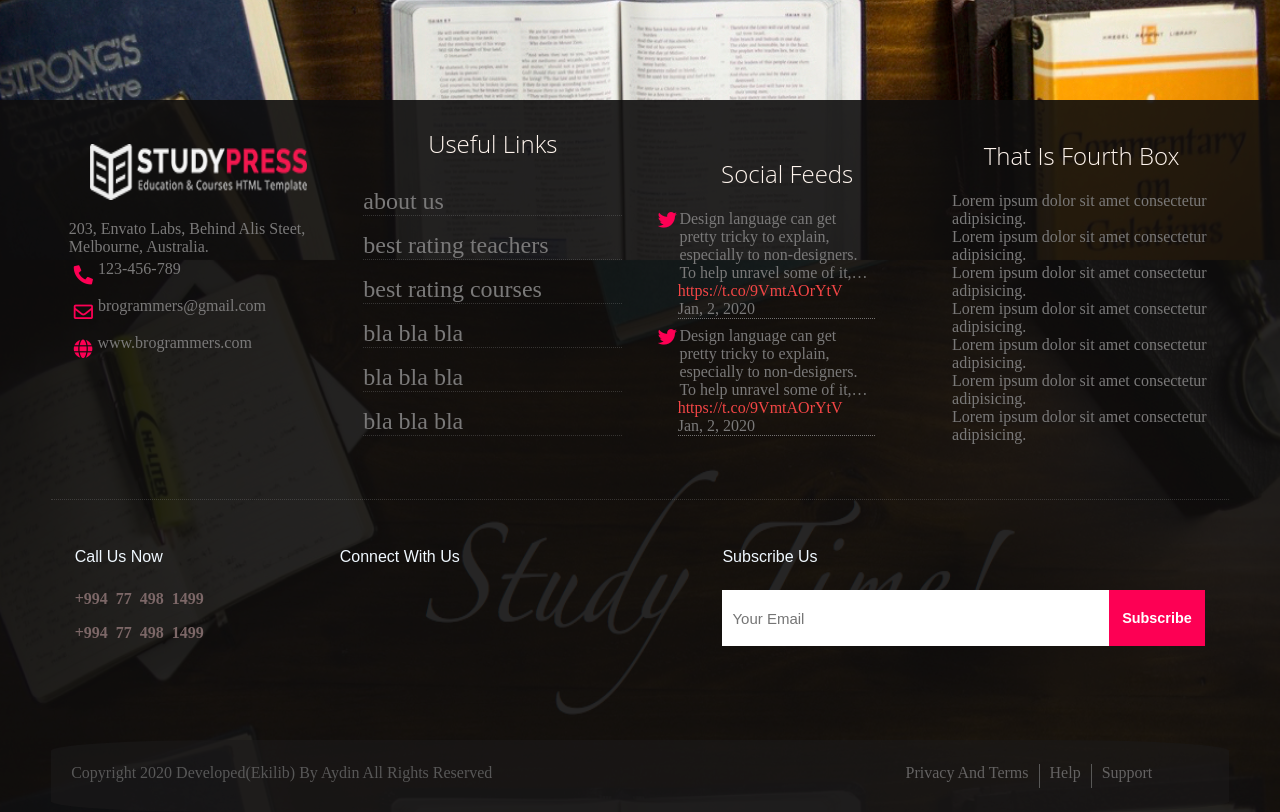
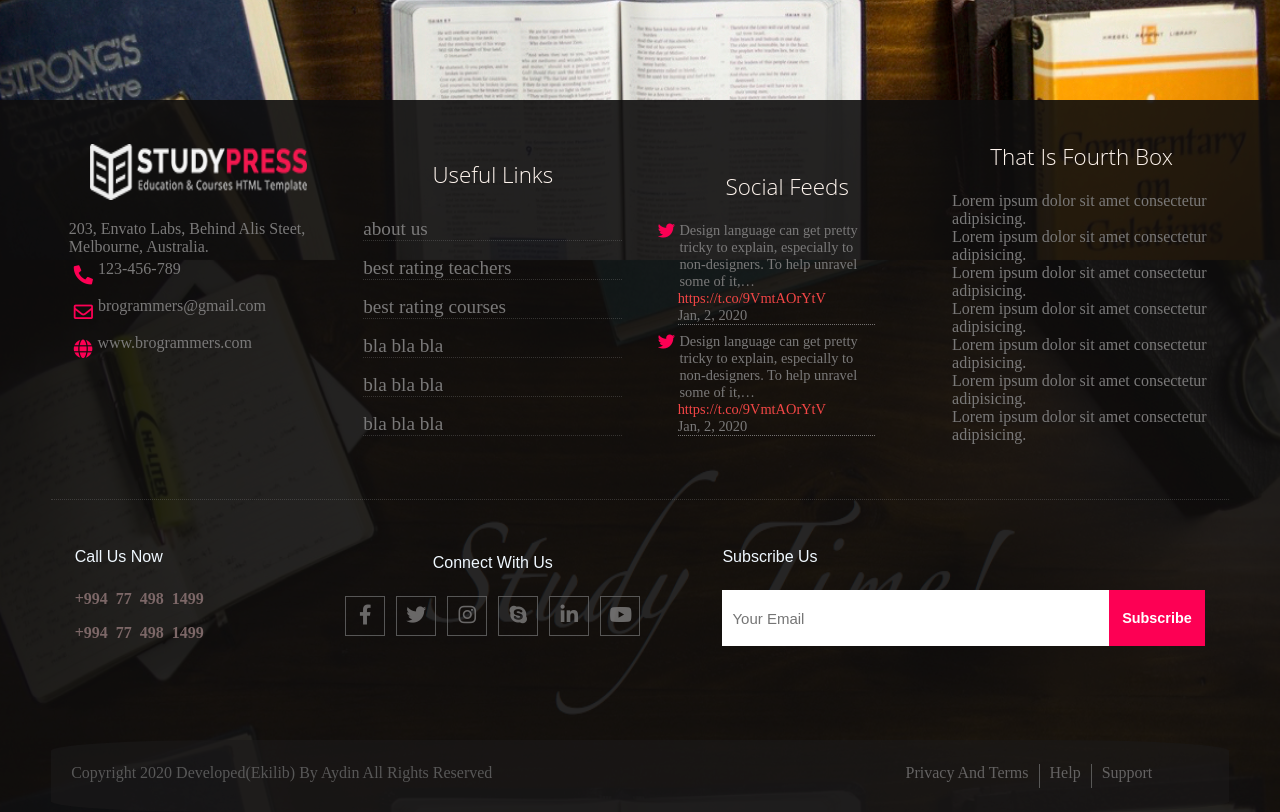
Before and after one commit to aydin21/muellimim.az-front, a plain HTML site: page index.html in a window 1280 px wide. Shown: the part 2940-3752 px from the top of the page. Drawn offline with Linux system fonts and the light colour scheme.

Commit message:
iconlari elave eledim

```diff
--- a/index.html
+++ b/index.html
@@ -272,9 +272,27 @@
 
 
 
-      <div class="footer-box2-section2">
+      <div class=" footer-box2-section2">
 
         <h4>connect with us</h4>
+
+        <div class="our-social-networks">
+
+
+
+          <div class="social-icon-box"> <a href=""> <i id="socialn-icons" class="fab fa-facebook-f"></i></a>  </div>
+
+          <div class="social-icon-box"> <a href=""><i id="socialn-icons" class="fab fa-twitter"></i></a>  </div>
+
+          <div class="social-icon-box"> <a href=""><i id="socialn-icons" class="fab fa-instagram"></i></a> </div>
+
+          <div class="social-icon-box"> <a href=""><i id="socialn-icons" class="fab fa-skype"></i></a>  </div>
+
+          <div class="social-icon-box"> <a href=""><i id="socialn-icons" class="fab fa-linkedin-in"></i></a>  </div>
+
+          <div class="social-icon-box"> <a href=""><i id="socialn-icons" class="fab fa-youtube"></i></a>  </div>
+
+        </div>
 
       </div>
 
--- a/style.css
+++ b/style.css
@@ -265,7 +265,7 @@ padding: 0 1%;
 
 .footer-box1-item h4{
 width: 84%;
-font-size: 1.5em;
+font-size: 1.4em;
 color: seashell;
 text-align: center;
 font-family: 'Open Sans', sans-serif;
@@ -276,7 +276,7 @@ margin-bottom: 2.5vh;
 
 .useful-link{
 
-  font-size: 1.5em;
+  font-size: 1.2em;
   border-bottom: 1px rgba(128, 128, 128, 0.336) dotted;
   margin: 1vh 0;
 
@@ -312,7 +312,7 @@ margin: 2.5vh 8%;
 
   max-height: 20vh;
   width: 84%;
-  font-size: 1em;
+  font-size: 0.9em;
   display: flex;
   flex-direction: column;
   margin-bottom: 1vh;
@@ -412,8 +412,44 @@ justify-content: space-between;
 .footer-box2-section2{
   height: 30vh;
 width: 30%;
-padding:6vh 2%;
+padding:0 2% 13vh 2%;
+display: flex;
+flex-direction: column;
 }
+
+.our-social-networks{
+  display: flex;
+  flex-direction: row;
+  justify-content: space-around;
+  width: auto;
+  height: auto;
+}
+#socialn-icons{
+
+  color: rgba(128, 126, 126, 0.8);
+  font-size: 2.5vh;
+  font-weight: 550;
+
+}
+#socialn-icons:hover{
+color: #fff;
+transition: 300ms;
+}
+
+.social-icon-box{
+
+  border: 1px rgba(104, 104, 104, 0.8) solid;
+  text-align: center;
+  padding: 1vh;
+cursor: pointer;
+  width: 5vh;
+  height: 5vh;
+}
+.social-icon-box:hover{
+  background-color: rgba(155, 155, 155, 0.5);
+
+}
+
 
 
 
```
